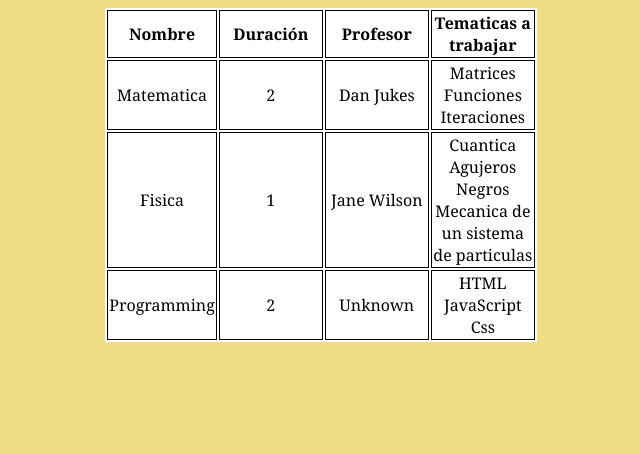
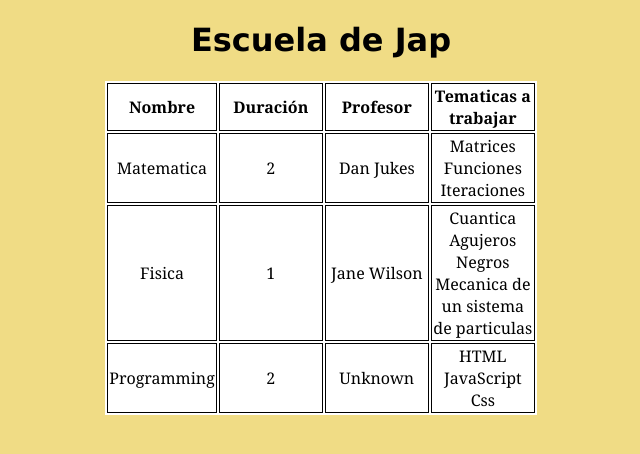
Before and after one commit to AymaraMelo/json, a plain HTML site: page index.html in a window 1280 px wide. Shown: the whole page, without its empty margins (319-959 px from the left). Drawn offline with Linux system fonts and the light colour scheme.

Commit message:
Agregue titulo

```diff
--- a/estilo.css
+++ b/estilo.css
@@ -19,6 +19,11 @@ td, th{
     text-align: center;
 }
 
+h1{
+    font-family: Verdana, Geneva, Tahoma, sans-serif;
+    text-align: center;
+}
+
 .center{
     margin-left: 50%;
     transform: translateX(-50%);
--- a/index.html
+++ b/index.html
@@ -8,6 +8,7 @@
     <title>Cursos de Liceo</title>
 </head>
 <body>
+    <h1 id="titulo"></h1>
     <table>
         <thead>
             <tr>
--- a/init.js
+++ b/init.js
@@ -17,6 +17,9 @@ function cargarDatos(url) {
                 return aux;
             }
 
+            let titulo = document.getElementById("titulo");
+            titulo.innerHTML += datos.LaEscuelaJap;
+
             for (let i = 0; i < datos.materias.length; i++) {
                 cargar += `
             <tr>
```
